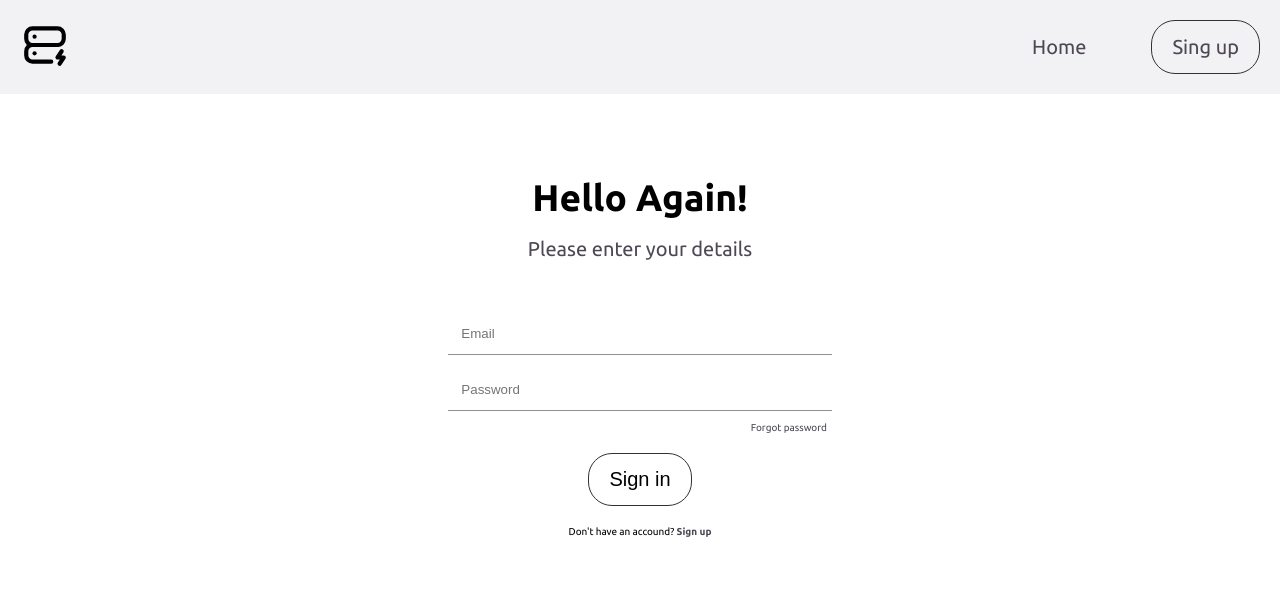
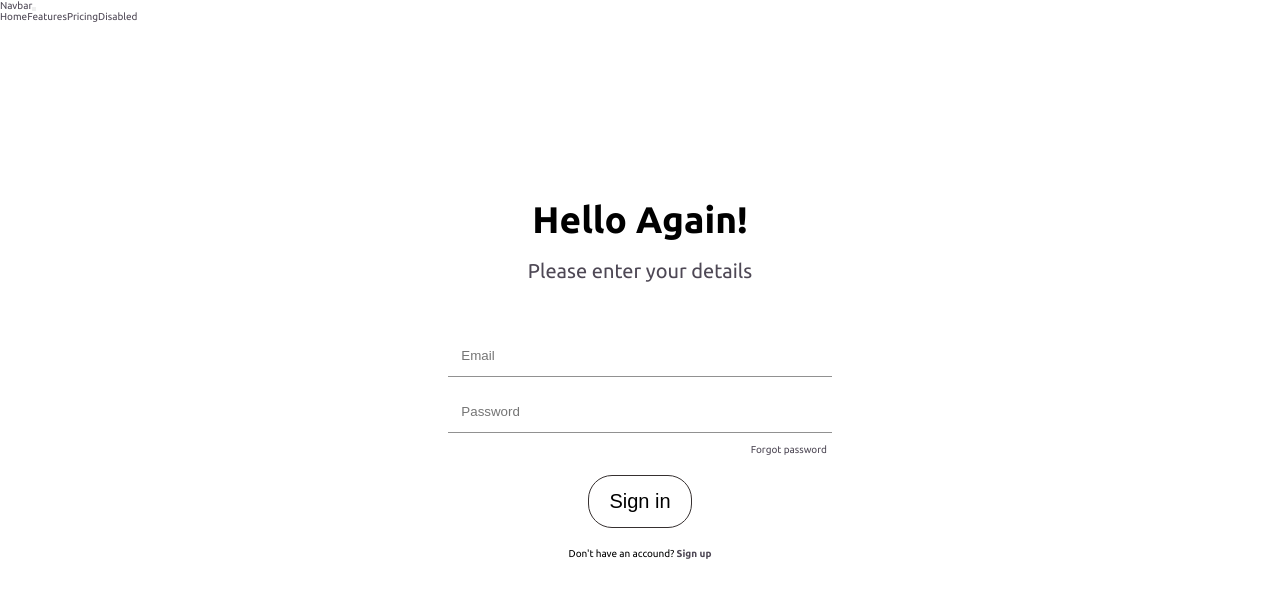
Before and after one commit to Kry765/learnPostgress, a React (Create React App) app: page /Login in a window 1280 px wide. Shown: the top 598 px of the page. Built offline with nearby package versions, Linux system fonts and the light colour scheme.

Commit message:
test new nav

```diff
--- a/src/components/Home.js
+++ b/src/components/Home.js
@@ -7,12 +7,12 @@ export default class Home extends React.Component {
 		return (
 			<div>
 				<nav>
-					<div className='nav'>
-						<div className='nav__menu--logo'></div>
+					<div className='navbar-nav'>
+						<div className='nav__link--logo'></div>
 						<div className='nav__burgericon'></div>
-						<div className='nav__menu'>About me</div>
-						<div className='nav__menu'>Contact</div>
-						<div className='nav__menu'>
+						<div className='nav__link'>About me</div>
+						<div className='nav__link'>Contact</div>
+						<div className='nav__link'>
 							<Link to='Login'>Log in</Link>
 						</div>
 						<div className='nav__menu--register-btn'>
--- a/src/components/Login.js
+++ b/src/components/Login.js
@@ -6,17 +6,34 @@ export default class Login extends React.Component {
 	render() {
 		return (
 			<div>
-				<nav>
-					<div className='nav'>
-						<div className='nav__menu--logo'>
-						{/* <Link to='/'></Link> */}
+				<nav class='navbar navbar-expand-lg bg-body-tertiary'>
+					<div class='container-fluid'>
+						<a class='navbar-brand' href='#'>
+							Navbar
+						</a>
+						<button
+							class='navbar-toggler'
+							type='button'
+							data-bs-toggle='collapse'
+							data-bs-target='#navbarNavAltMarkup'
+							aria-controls='navbarNavAltMarkup'
+							aria-expanded='false'
+							aria-label='Toggle navigation'>
+							<span class='navbar-toggler-icon'></span>
+						</button>
+						<div class='collapse navbar-collapse' id='navbarNavAltMarkup'>
+							<div class='navbar-nav'>
+								<a class='nav-link active' aria-current='page' href='#'>
+									Home
+								</a>
+								<a class='nav-link' href='#'>
+									Features
+								</a>
+								<a class='nav-link' href='#'>
+									Pricing
+								</a>
+								<a class='nav-link disabled'>Disabled</a>
 							</div>
-						<div className='nav__burgericon'></div>
-						<div className='nav__menu'>
-							<Link to='/'>Home</Link>
-						</div>
-						<div className='nav__menu--register-btn'>
-							<Link to='/Register'>Sing up</Link>
 						</div>
 					</div>
 				</nav>
@@ -42,9 +59,12 @@ export default class Login extends React.Component {
 								<button type='button' className='signin-btn'>
 									Sign in
 								</button>
-								<p>Don't have an accound? <span className='bottom-signup-link'>
-									<Link to="/Register">Sign up</Link>
-									</span></p>
+								<p>
+									Don't have an accound?{' '}
+									<span className='bottom-signup-link'>
+										<Link to='/Register'>Sign up</Link>
+									</span>
+								</p>
 							</div>
 						</div>
 					</form>
--- a/src/scss/_home.scss
+++ b/src/scss/_home.scss
@@ -97,7 +97,7 @@
 			top: 0;
 			display: block;
 		}
-		&__menu {
+		&__link {
 			display: none;
 			&--register-btn {
 				display: none;
```
Lines whose indentation alone changed are shown as unchanged.
